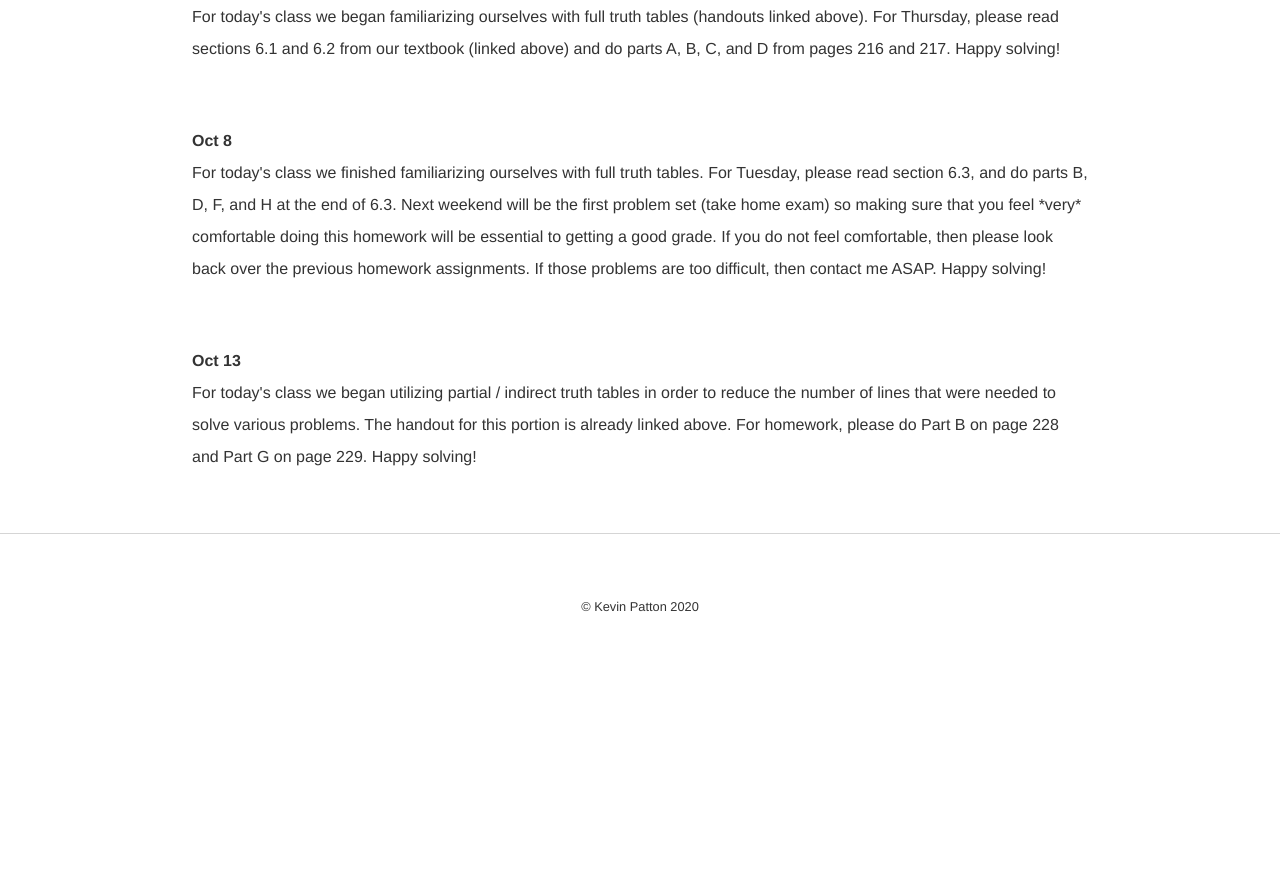
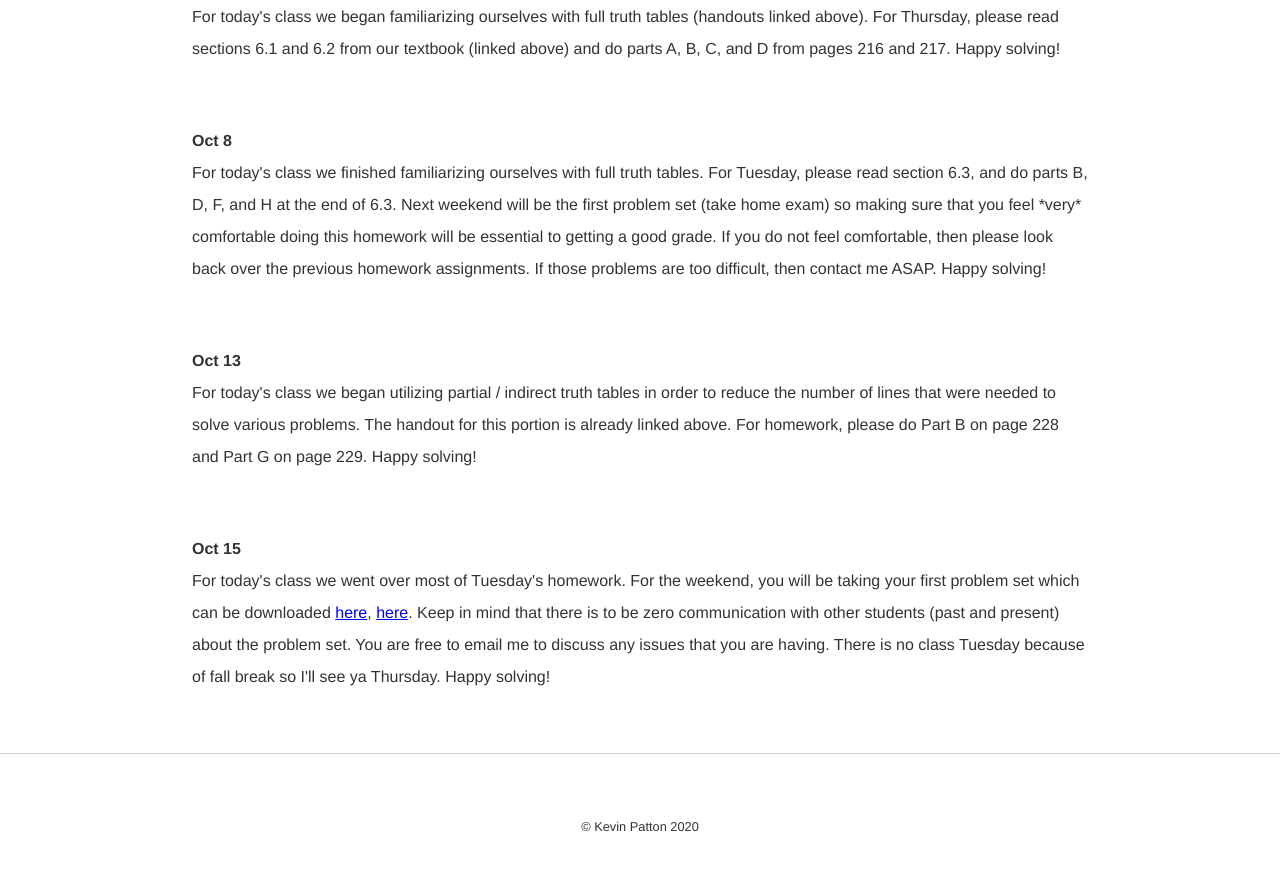
Before and after one commit to kevinjpatton/kevinjpatton.github.io, a Jekyll site: the page built from teaching/phil_1210/index.html, in a window 1280 px wide and 900 px high, scrolled down 764 px. Shown: the top 871 px of the window. Built offline with Jekyll 4.4.1, drawn with Linux system fonts in a browser that asks for light colours; Markdown is read by kramdown in place of the engine named in the settings; before the commit the page ends 1444 px from its top, so only the background shows below that.

Commit message:
Update index.html

```diff
--- a/teaching/phil_1210/index.html
+++ b/teaching/phil_1210/index.html
@@ -26,3 +26,6 @@ For today's class we finished familiarizing ourselves with full truth tables.  F
 
 <p><b>Oct 13</b><br>
 For today's class we began utilizing partial / indirect truth tables in order to reduce the number of lines that were needed to solve various problems.  The handout for this portion is already linked above.  For homework, please do Part B on page 228 and Part G on page 229.  Happy solving!</p>
+
+<p><b>Oct 15</b><br>
+For today's class we went over most of Tuesday's homework.  For the weekend, you will be taking your first problem set which can be downloaded <a href="/teaching/phil_1210/Inference Rules 1.pdf" target="_blank">here</a>, <a href="/teaching/phil_1210/PS1.pdf" target="_blank">here</a>.  Keep in mind that there is to be zero communication with other students (past and present) about the problem set.  You are free to email me to discuss any issues that you are having.  There is no class Tuesday because of fall break so I'll see ya Thursday.  Happy solving!</p>
```
